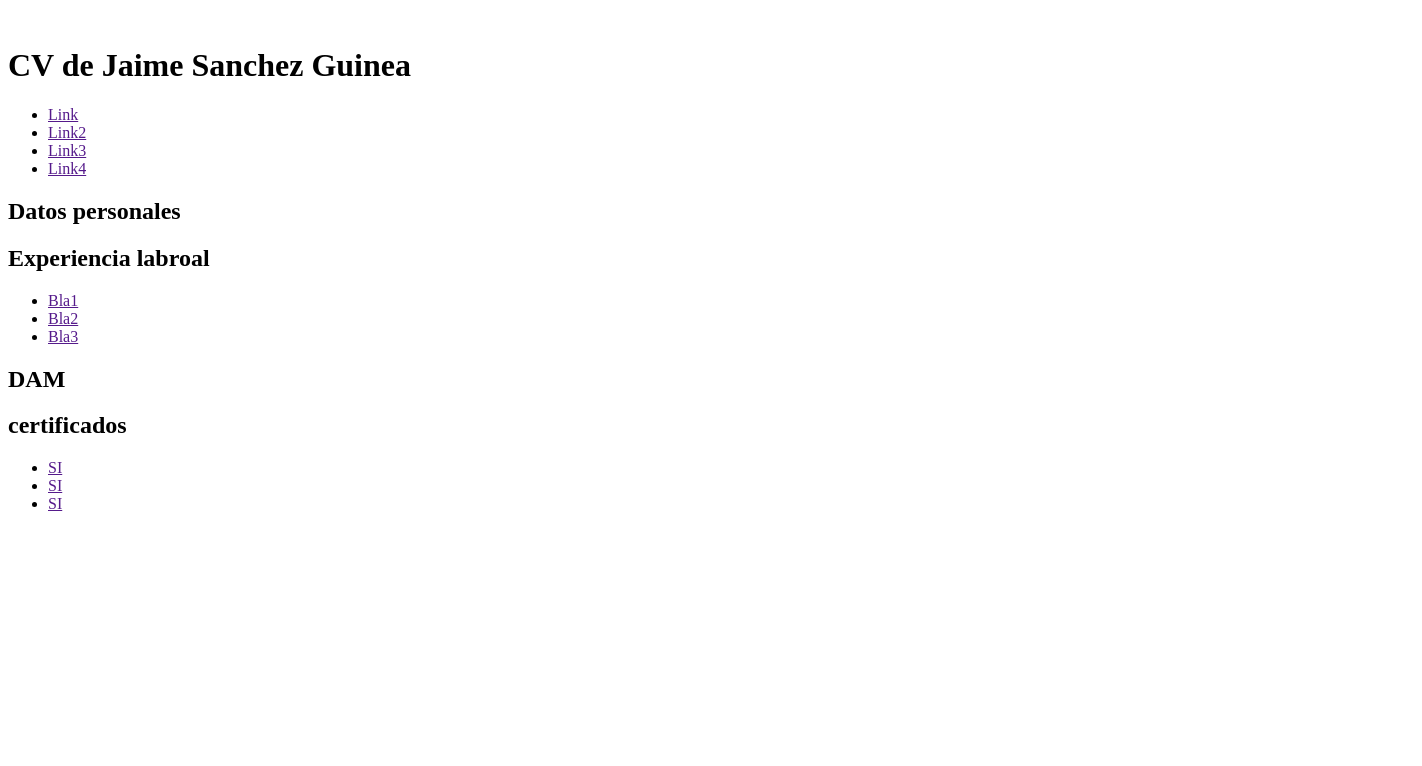
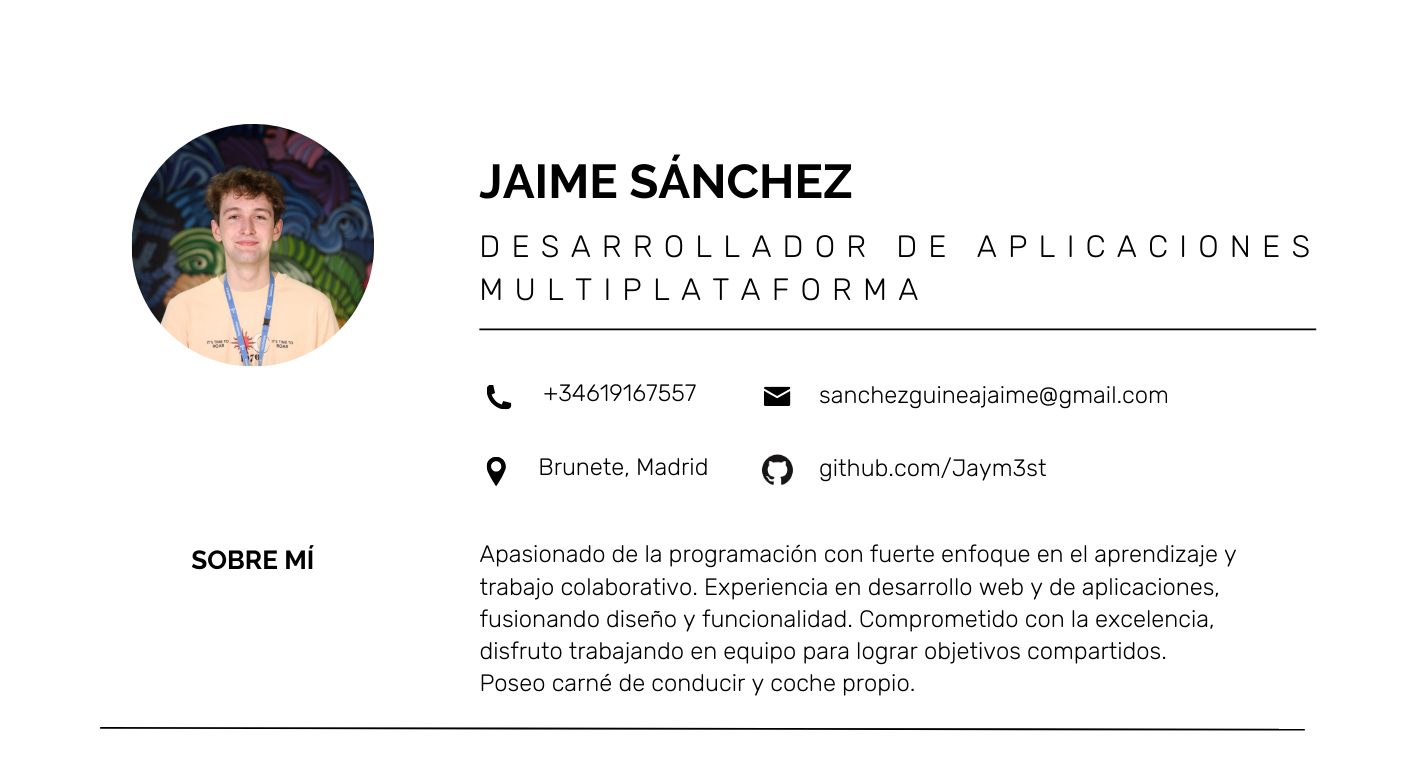
Before and after one commit to Jaym3st/Jaym3st.github.io, a plain HTML site: page index.html in a window 1280 px wide. Shown: the top 766 px of the page, 1422 px wide, since content can reach past the window. Drawn offline with Linux system fonts and the light colour scheme.

Commit message:
Initial commit

```diff
--- a/index.html
+++ b/index.html
@@ -7,7 +7,7 @@
 </head>
 <body>
 	<header>
-		<img src="../CV-Jaime-Sanchez.png" alt="">
+		<img src="CV-Jaime-Sanchez.png" alt="">
 		<h1>CV de Jaime Sanchez Guinea</h1>
 	</header>
 	<nav>
```
Also changed, not shown: CV-Jaime-Sanchez.png (added).
